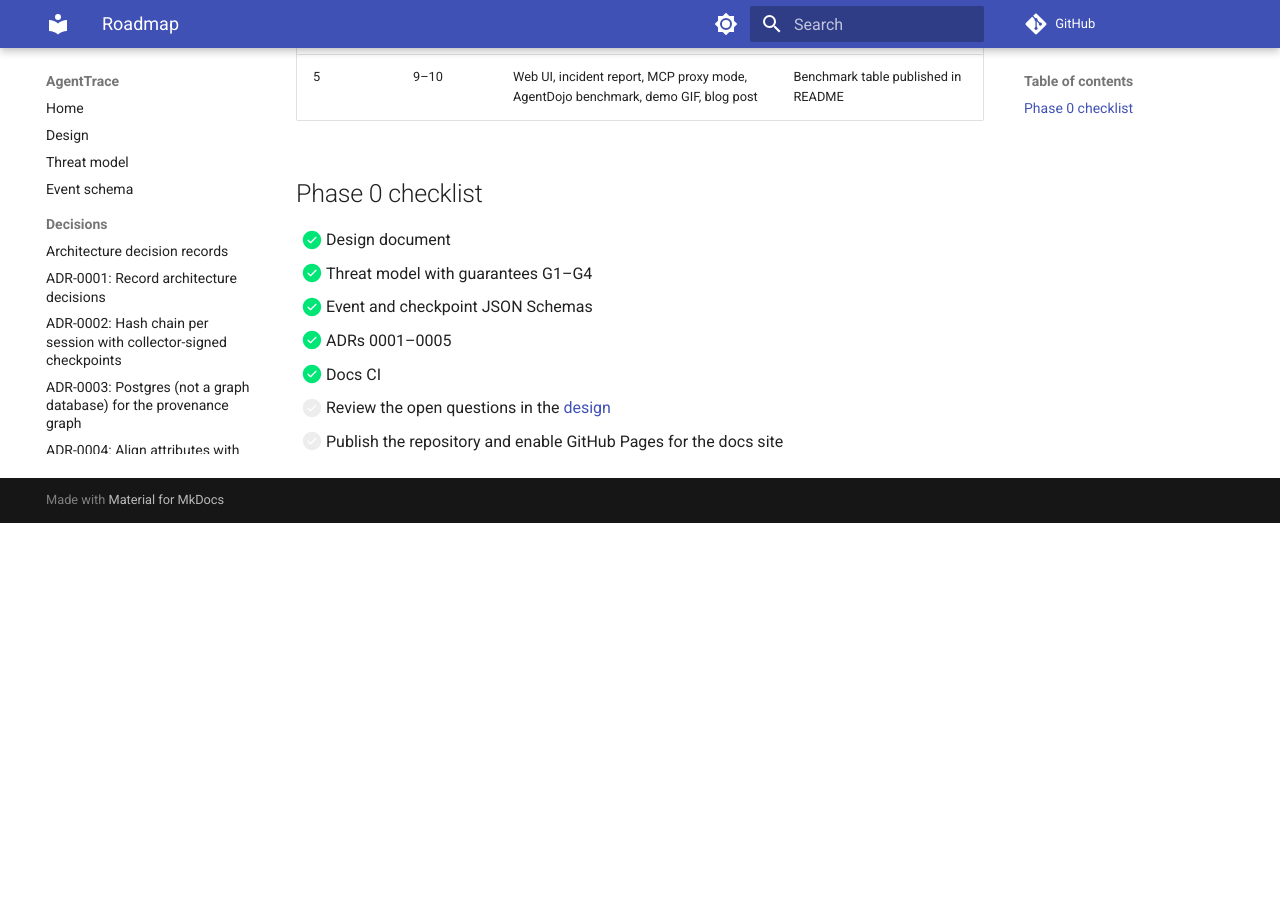
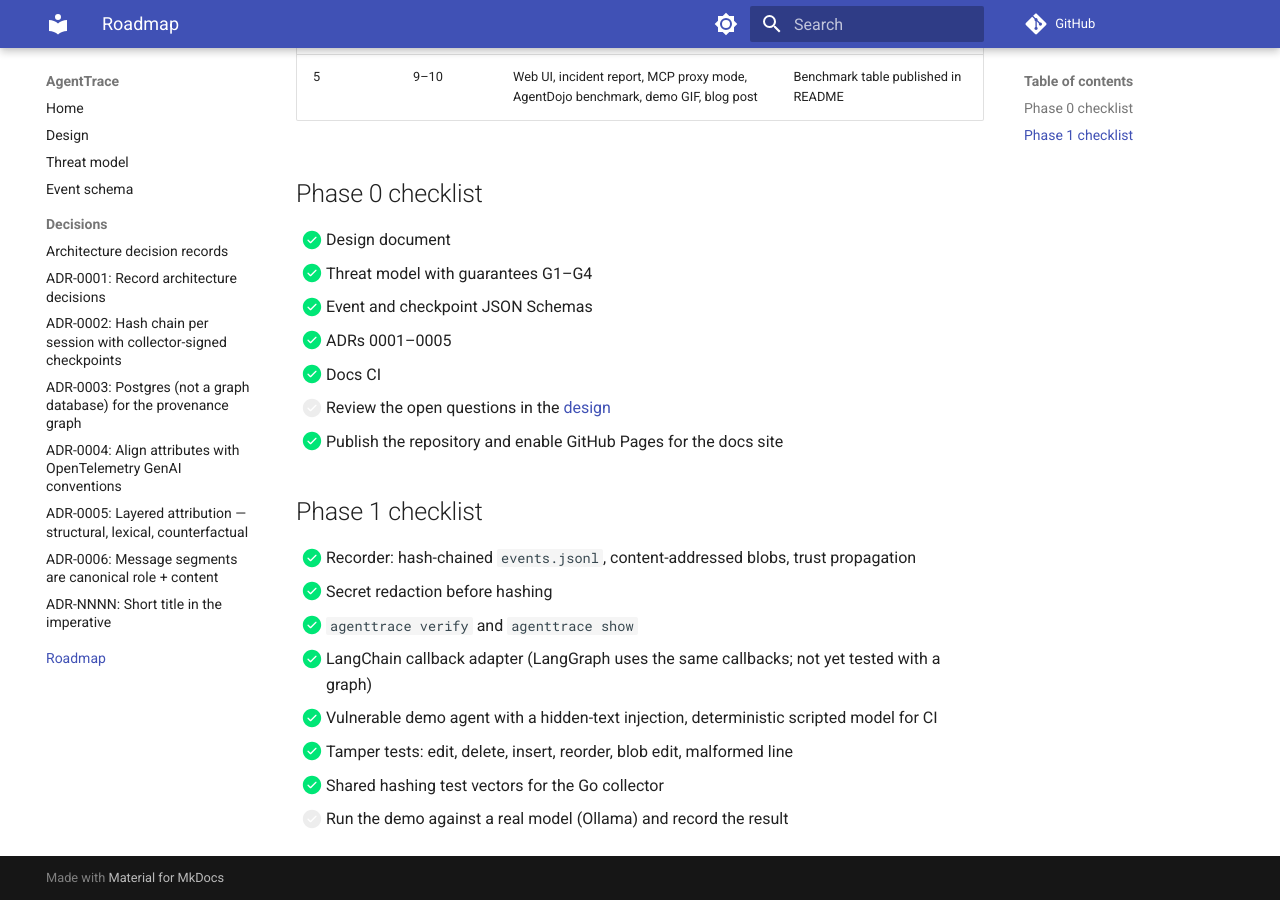
Before and after one commit to Ashiii27/agenttrace, an MkDocs documentation site: the page built from docs/roadmap.md, in a window 1280 px wide and 900 px high, scrolled down 542 px. Built offline with MkDocs 1.6.1 and Material for MkDocs 9.7.7, drawn with Linux system fonts in a browser that asks for light colours; comment, search, counter and statistics services are not loaded; before the commit the page ends 1065 px from its top, so only the background shows below that.

Commit message:
docs: phase 1 status, segment format (ADR-0006), SDK and demo guides

```diff
--- a/docs/adr/README.md
+++ b/docs/adr/README.md
@@ -11,3 +11,4 @@ Process: see "Writing an ADR" in `CONTRIBUTING.md` at the repository root, and s
 | [0003](0003-postgres-for-provenance-graph.md) | Postgres (not a graph database) for the provenance graph | Accepted |
 | [0004](0004-otel-genai-semantic-conventions.md) | Align attributes with OpenTelemetry GenAI conventions | Accepted |
 | [0005](0005-layered-attribution.md) | Layered attribution: structural, lexical, counterfactual | Accepted |
+| [0006](0006-message-segments.md) | Message segments are canonical role + content | Accepted |
--- a/docs/roadmap.md
+++ b/docs/roadmap.md
@@ -17,4 +17,15 @@
 - [x] ADRs 0001–0005
 - [x] Docs CI
 - [ ] Review the open questions in the [design](design.md#6-open-questions)
-- [ ] Publish the repository and enable GitHub Pages for the docs site
+- [x] Publish the repository and enable GitHub Pages for the docs site
+
+## Phase 1 checklist
+
+- [x] Recorder: hash-chained `events.jsonl`, content-addressed blobs, trust propagation
+- [x] Secret redaction before hashing
+- [x] `agenttrace verify` and `agenttrace show`
+- [x] LangChain callback adapter (LangGraph uses the same callbacks; not yet tested with a graph)
+- [x] Vulnerable demo agent with a hidden-text injection, deterministic scripted model for CI
+- [x] Tamper tests: edit, delete, insert, reorder, blob edit, malformed line
+- [x] Shared hashing test vectors for the Go collector
+- [ ] Run the demo against a real model (Ollama) and record the result
--- a/mkdocs.yml
+++ b/mkdocs.yml
@@ -30,6 +30,7 @@ nav:
       - adr/0003-postgres-for-provenance-graph.md
       - adr/0004-otel-genai-semantic-conventions.md
       - adr/0005-layered-attribution.md
+      - adr/0006-message-segments.md
       - adr/0000-template.md
   - Roadmap: roadmap.md
 
```
Also changed, not shown: CHANGELOG.md (+7 -0 lines), README.md (+11 -2 lines), docs/adr/0006-message-segments.md (added, +34 -0 lines), docs/schema.md (+13 -0 lines).
